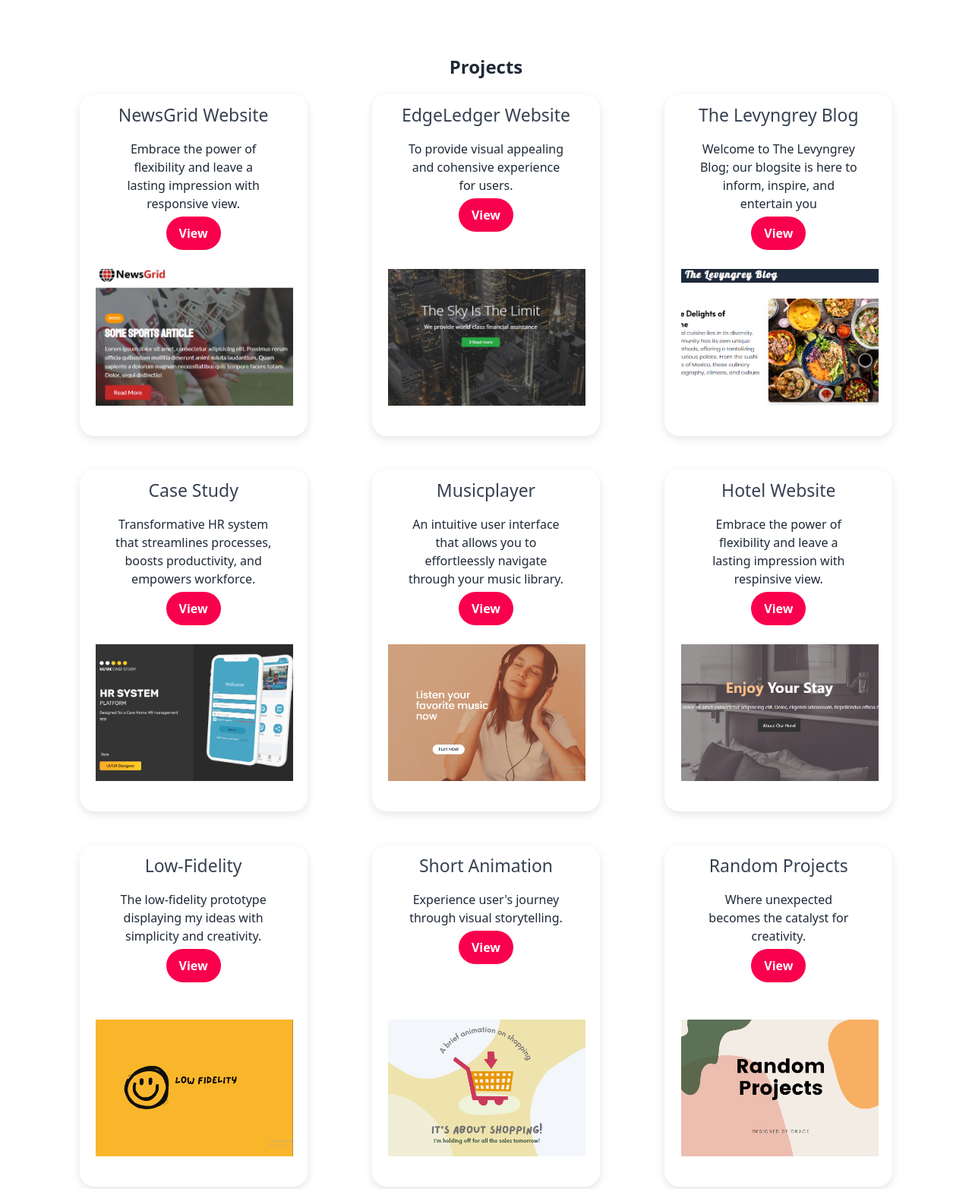
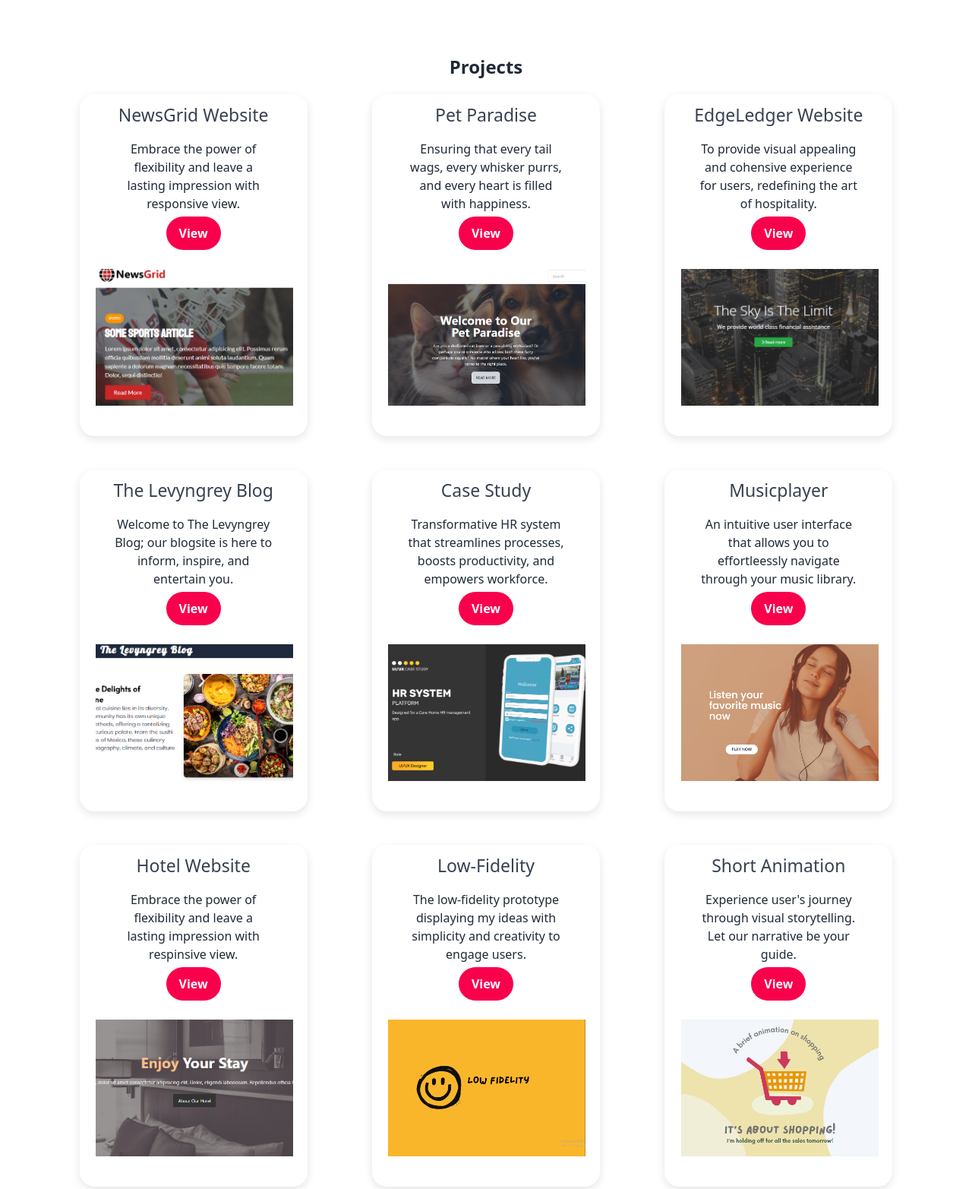
Before and after one commit to levyngrey/portfolio-website, a website: page index.html in a window 1280 px wide. Shown: the part 1600-3165 px from the top of the page at 76% size. Drawn offline with Linux system fonts and the light colour scheme.

Commit message:
made changes

```diff
--- a/index.html
+++ b/index.html
@@ -91,11 +91,23 @@
         <img src="img/newsgrid.jpg" alt="" class="rounded-xl">
       </div>
 
+     <div class="card rounded-xl">
+       <h5>Pet Paradise</h5>
+       <div class="pra">
+         <p>Ensuring that every tail wags, every whisker purrs, and every heart is filled with happiness.</p>
+
+         <p style="text-align: center;">
+          <a href="https://rainbow-travesseiro-dd34b0.netlify.app/" class="button" target="_blank">View</a>
+        </p>
+        </div>
+        <img src="img/pet_paradise.jpg" alt="" class="rounded-xl">
+      </div>
+
 
       <div class="card rounded-xl">
         <h5>EdgeLedger Website</h5>
         <div class="pra">
-          <p>To provide visual appealing and cohensive experience for users.</p>
+          <p>To provide visual appealing and cohensive experience for users, redefining the art of hospitality.</p>
 
           <p style="text-align: center;">
             <a href="edge-ledger-index.html" class="button" target="_blank">View</a>
@@ -107,7 +119,7 @@
       <div class="card rounded-xl">
         <h5>The Levyngrey Blog</h5>
         <div class="pra">
-          <p>Welcome to The Levyngrey Blog; our blogsite is here to inform, inspire, and entertain you</p>
+          <p>Welcome to The Levyngrey Blog; our blogsite is here to inform, inspire, and entertain you.</p>
 
           <p style="text-align: center;">
             <a href="https://marvelous-cassata-7da0d7.netlify.app/" class="button" target="_blank">View</a>
@@ -155,7 +167,7 @@
       <div class="card rounded-xl">
         <h5>Low-Fidelity</h5>
         <div class="pra">
-          <p>The low-fidelity prototype displaying my ideas with simplicity and creativity.</p>
+          <p>The low-fidelity prototype displaying my ideas with simplicity and creativity to engage users.</p>
 
           <p style="text-align: center;">
             <a href="https://www.figma.com/proto/TFbBmbByabKUoJFaruOzyk/Grace-the-great?type=design&node-id=21-358&scaling=scale-down&page-id=0%3A1&starting-point-node-id=21%3A358" class="button" target="_blank">View</a>
@@ -167,7 +179,7 @@
       <div class="card rounded-xl">
         <h5>Short Animation</h5>
         <div class="pra">
-          <p>Experience user's journey through visual storytelling.</p>
+          <p>Experience user's journey through visual storytelling. Let our narrative be your guide.</p>
 
           <p style="text-align: center;">
             <a href="https://www.figma.com/proto/TFbBmbByabKUoJFaruOzyk/Grace-the-great?type=design&node-id=1326-565&scaling=scale-down&page-id=91%3A2&starting-point-node-id=1326%3A565&show-proto-sidebar=1" class="button" target="_blank">View</a>
@@ -179,7 +191,7 @@
       <div class="card rounded-xl">
         <h5>Random Projects</h5>
         <div class="pra">
-          <p>Where unexpected becomes the catalyst for creativity.</p>
+          <p>Where unexpected becomes the catalyst for boundless creativity, igniting the sparks of innovation.</p>
 
           <p style="text-align: center;">
             <a href="https://www.figma.com/proto/TFbBmbByabKUoJFaruOzyk/Grace-the-great?type=design&node-id=379-248&scaling=scale-down&page-id=124%3A11&starting-point-node-id=379%3A248&show-proto-sidebar=1" class="button" target="_blank">View</a>
```
Also changed, not shown: img/pet_paradise.jpg (added).
